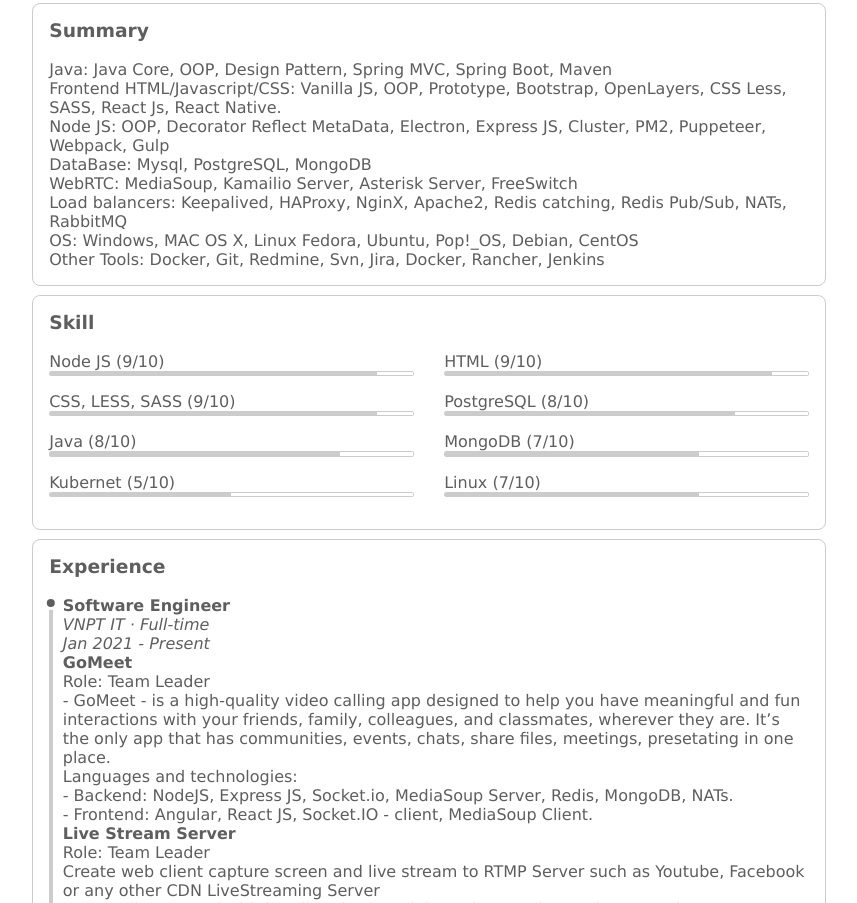
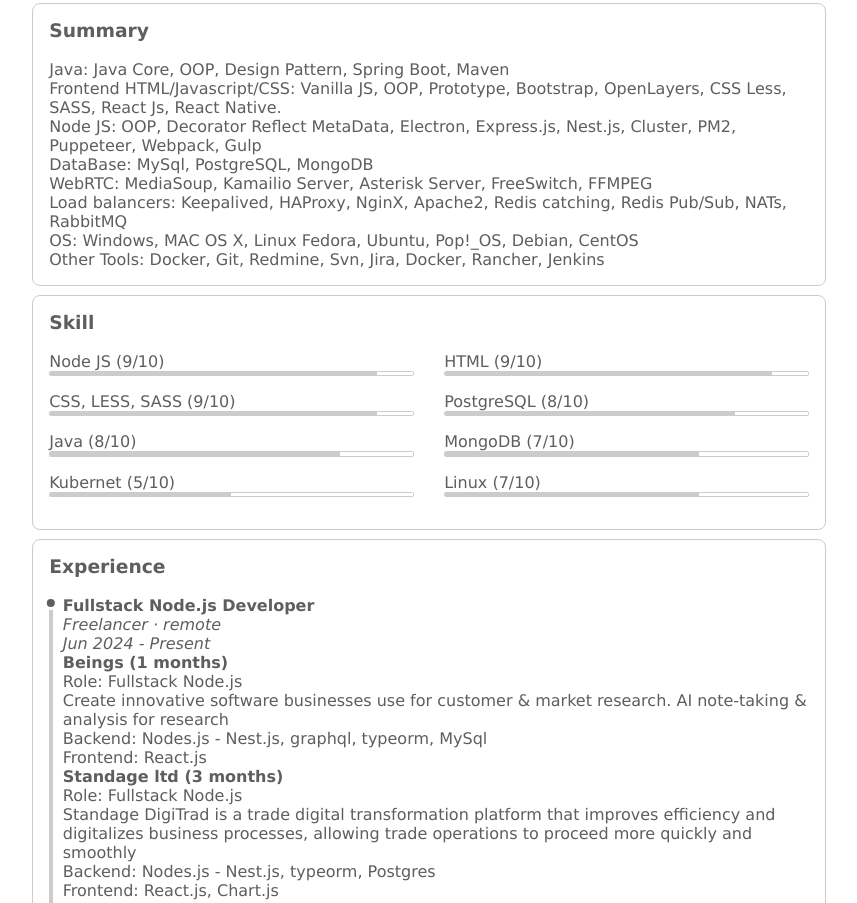
Before and after one commit to dragonfly6373/personal-profile, a website: page index.html in a window 1280 px wide. Shown: the part 754-1657 px from the top of the page, without its empty margins (211-1068 px from the left). Drawn offline with Linux system fonts and the light colour scheme.

Commit message:
update profile 15/11/2024

```diff
--- a/data/profile.json
+++ b/data/profile.json
@@ -53,11 +53,11 @@
 		"Slogan: Nothing is impossible."
 	],
 	"summary": [
-		"Java: Java Core, OOP, Design Pattern, Spring MVC, Spring Boot, Maven",
+		"Java: Java Core, OOP, Design Pattern, Spring Boot, Maven",
 		"Frontend HTML/Javascript/CSS: Vanilla JS, OOP, Prototype, Bootstrap, OpenLayers, CSS Less, SASS, React Js, React Native.",
-		"Node JS: OOP, Decorator Reflect MetaData, Electron, Express JS, Cluster, PM2, Puppeteer, Webpack, Gulp",
-		"DataBase: Mysql, PostgreSQL, MongoDB",
-		"WebRTC: MediaSoup, Kamailio Server, Asterisk Server, FreeSwitch",
+		"Node JS: OOP, Decorator Reflect MetaData, Electron, Express.js, Nest.js, Cluster, PM2, Puppeteer, Webpack, Gulp",
+		"DataBase: MySql, PostgreSQL, MongoDB",
+		"WebRTC: MediaSoup, Kamailio Server, Asterisk Server, FreeSwitch, FFMPEG",
 		"Load balancers: Keepalived, HAProxy, NginX, Apache2, Redis catching, Redis Pub/Sub, NATs, RabbitMQ",
 		"OS: Windows, MAC OS X, Linux Fedora, Ubuntu, Pop!_OS, Debian, CentOS",
 		"Other Tools: Docker, Git, Redmine, Svn, Jira, Docker, Rancher, Jenkins"
@@ -74,9 +74,35 @@
 	],
 	"experiences": [
 		{
+			"title": "Fullstack Node.js Developer",
+			"company_name": "Freelancer",
+			"contract": "remote",
+			"start_time": 1719100800000,
+			"projects": [
+				{
+					"name": "Beings (1 months)",
+					"role": "Fullstack Node.js",
+					"description": [
+						"Create innovative software businesses use for customer & market research. AI note-taking & analysis for research",
+						"Backend: Nodes.js - Nest.js, graphql, typeorm, MySql",
+						"Frontend: React.js"
+					]
+				},
+				{
+					"name": "Standage ltd (3 months)",
+					"role": "Fullstack Node.js",
+					"description": [
+						"Standage DigiTrad is a trade digital transformation platform that improves efficiency and digitalizes business processes, allowing trade operations to proceed more quickly and smoothly",
+						"Backend: Nodes.js - Nest.js, typeorm, Postgres",
+						"Frontend: React.js, Chart.js"
+					]
+				}
+			]
+		},
+		{
 			"title": "Software Engineer",
 			"start_time": 1609606800000,
-			"end_time": null,
+			"end_time": 1727049600000,
 			"company_name": "VNPT IT",
 			"contract": "Full-time",
 			"kills": "Node.js, HTML, CSS, LESS, SCSS, SASS, Webpack, Angular, React JS, docker, Socket.io, WebRTC, Mediasoup, Kamailio, Asterisk, Linux, GitHub, Jenkins",
@@ -87,8 +113,8 @@
 					"description": [
 						"- GoMeet - is a high-quality video calling app designed to help you have meaningful and fun interactions with your friends, family, colleagues, and classmates, wherever they are. It’s the only app that has communities, events, chats, share files, meetings, presetating in one place.",
 						"Languages and technologies:",
-						"- Backend: NodeJS, Express JS, Socket.io, MediaSoup Server, Redis, MongoDB, NATs.",
-						"- Frontend: Angular, React JS, Socket.IO - client, MediaSoup Client."
+						"- Backend: NodeJS Microservice - Express.JS, Socket.io, MediaSoup Server, Redis, MongoDB, NATs.",
+						"- Frontend: Angular, React.JS, Socket.IO - client, MediaSoup Client."
 					]
 				}, {
 					"name": "Live Stream Server",
@@ -181,11 +207,6 @@
 			"title": "Font Icons",
 			"href": "https://github.com/dragonfly6373/font-icons",
 			"description": "Python Script create font icons file from svgs. Output: myfont-icons.afm, myfont-icons.eot, myfont-icons.woff, myfont-icons.ttf, myfont-icons.woff2"
-		},
-		{
-			"title": "Media Catching",
-			"href": "https://github.com/dragonfly6373/MediaCatching",
-			"description": "Chrome Extension catching any media file url"
 		}
 	],
 	"educations": [
@@ -199,7 +220,7 @@
 		{
 			"title": "English - Communication",
 			"school_name": "TOEIC",
-			"grade": "545/990"
+			"grade": "545"
 		}
 	],
 	"activities": [
--- a/index.html
+++ b/index.html
@@ -47,7 +47,7 @@
 					<!-- short description -->
 				</div>
 			</div>
-			<div class="card">
+			<div class="card page-break">
 				<h3 class="title">Summary</h3>
 				<div id="summary" class="column">
 					<!-- short description -->
```
Also changed, not shown: 1 other file.
